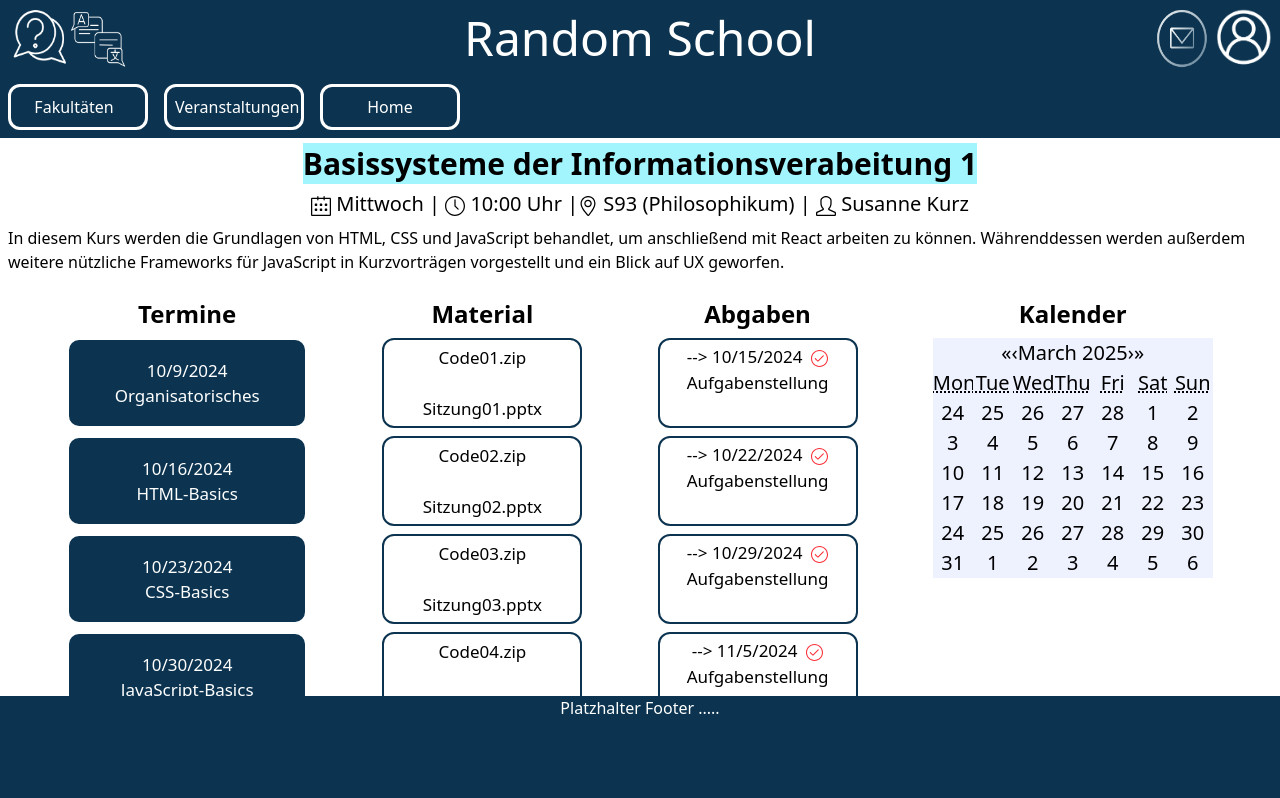
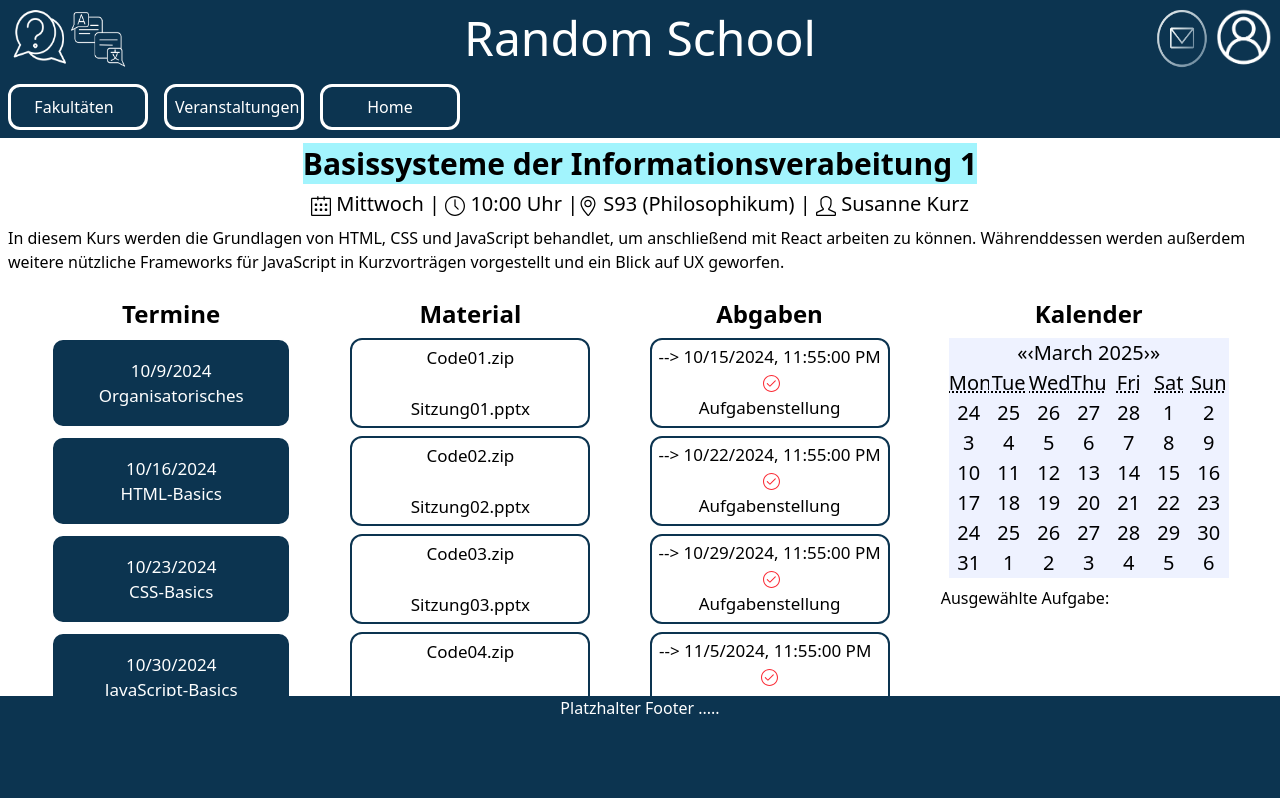
Before and after one commit to skr4ll/learning-platform, a React (Vite) app: page /veranstaltung in a window 1280 px wide. Shown: the top 798 px of the page. Built offline with nearby package versions, Linux system fonts and the light colour scheme.

Commit message:
improve Abgabe

```diff
--- a/src/components/course/Assignment.jsx
+++ b/src/components/course/Assignment.jsx
@@ -3,18 +3,25 @@ import { useState } from "react";
 
 const Assignment = (props) => {
     const [isDone, setIsDone] = useState(false);
+    const [label, setLabel] = useState("Abgabe");
+
+    const handleChange = (event) => {
+        setIsDone(true);
+        setLabel("Abgegeben: " + event.target.files[0].name);
+    }
 
     const handleClick = () => {
-        setIsDone(true);
+        showText(props.text);
     }
 
     return (
-        <div className="text-center text-[17px] border-2 border-uzk-dark p-1 m-2 rounded-xl w-50 h-22.5">
-            --&gt; {props.date.toLocaleDateString()} &nbsp;
+        <div className="text-center text-[17px] border-2 border-uzk-dark p-1 m-2 rounded-xl w-60 h-22.5 overflow-auto">
+            --&gt; {props.date.toLocaleString()} &nbsp;
             <SlCheck className={`inline ${isDone ? "text-green-400" : "text-red-500"}`} /> <br />
-            <button className="hover:underline">Aufgabenstellung</button> <br />
-            {/* <button className="hover:underline" onClick={handleClick}>Abgabe</button> */}
-            <input type="file" id="file" className="hidden"/>
+            <button className="hover:underline" onClick={handleClick}>Aufgabenstellung</button> <br />
+            <label className="hover:underline">{label}
+                <input type="file" className="hidden" onChange={handleChange} />
+            </label>
         </div>
     );
 }
--- a/src/components/course/Material.jsx
+++ b/src/components/course/Material.jsx
@@ -1,6 +1,6 @@
 const Material = (props) => {
     return(
-        <div className="text-center text-[17px] border-2 border-uzk-dark p-1 m-2 rounded-xl w-50 h-22.5 flex items-center justify-center flex-col">
+        <div className="text-center text-[17px] border-2 border-uzk-dark p-1 m-2 rounded-xl w-60 h-22.5 flex items-center justify-center flex-col">
             <a href={props.code} download={props.codeName} className="hover:underline">{props.codeName}</a> <br />
             <a href={props.pp} download={props.ppName} className="hover:underline">{props.ppName}</a>
         </div>
--- a/src/pages/Veranstaltung.jsx
+++ b/src/pages/Veranstaltung.jsx
@@ -26,6 +26,10 @@ const Veranstaltung = () => {
   const assignmentArr = [];
   for (let i = 0; i < assignments.length; i++) {
     assignmentArr.push(<Assignment {...assignments[i]}/>);
+  }
+
+  function showText(text) {
+    return text;
   }
 
   return (
@@ -60,6 +64,7 @@ const Veranstaltung = () => {
         <div>
           <p className="text-center font-bold text-2xl">Kalender</p>
           <Calendar className="w-70 text-[2.5vh] text-center bg-indigo-50 m-2"/>
+          <p>Ausgewählte Aufgabe: {showText()}</p>
         </div>
       </div>
       <Footer />
```
